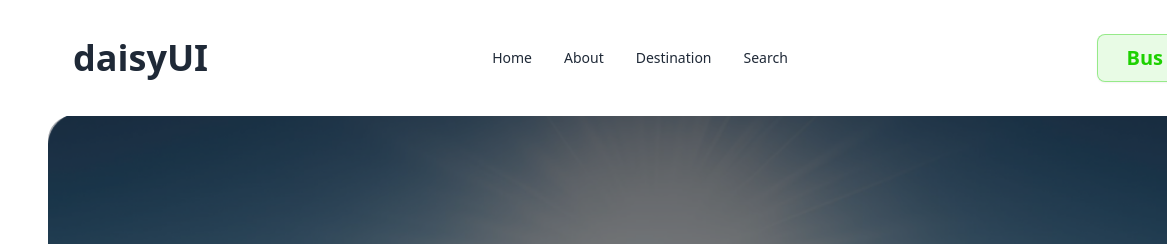
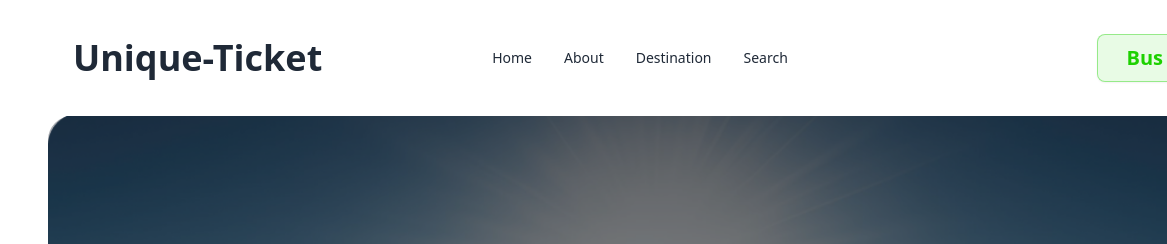
Before and after one commit to Obaidullah-ahsan/smart-ticket, a plain HTML site: page index.html in a window 1280 px wide. Shown: the top 244 px of the page, 0-1167 px from the left. Drawn offline with nearby package versions, Linux system fonts and the light colour scheme.

Commit message:
added paribahan name

```diff
--- a/index.html
+++ b/index.html
@@ -23,7 +23,7 @@
                         </svg>
                     </div>
                 </div>
-                <a class="btn btn-ghost text-4xl font-extrabold">daisyUI</a>
+                <a class="btn btn-ghost text-4xl font-extrabold">Unique-Ticket</a>
             </div>
             <div class="navbar-center hidden lg:flex">
                 <ul class="menu menu-horizontal px-1">
```
